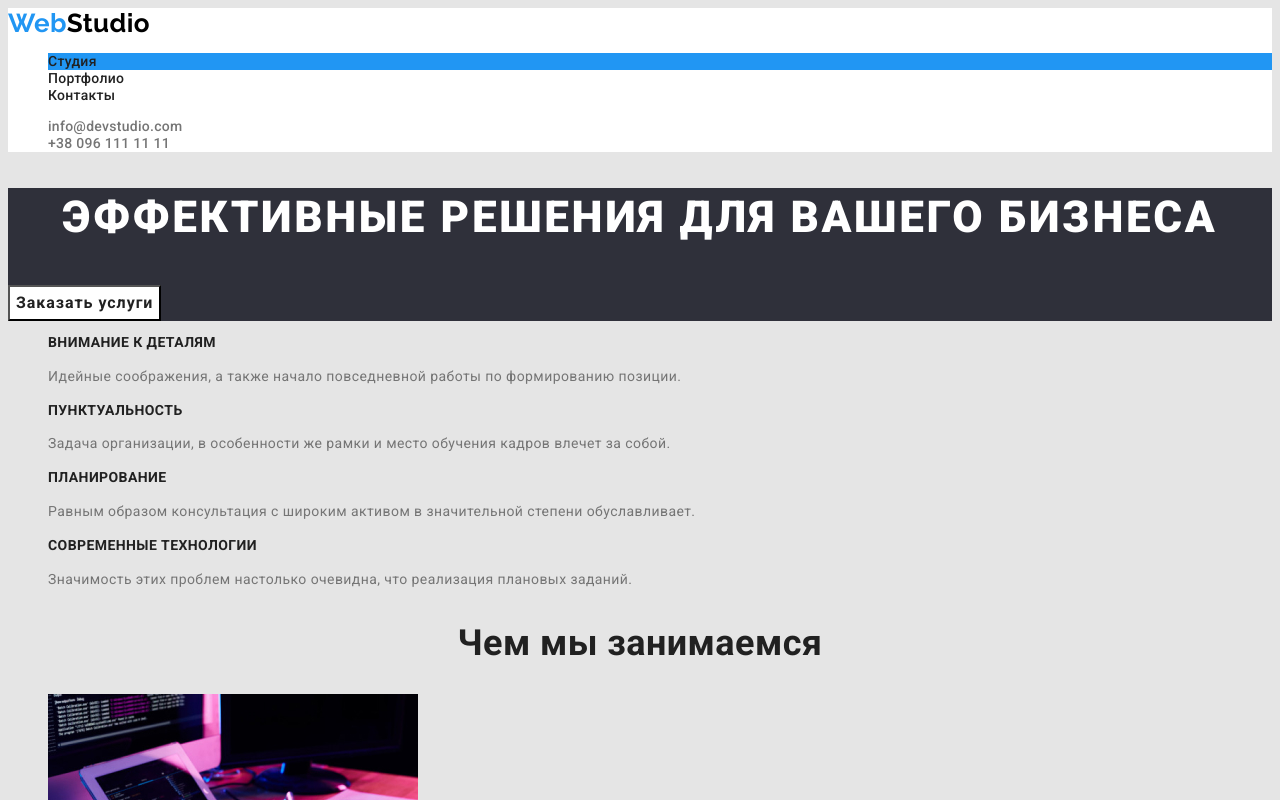
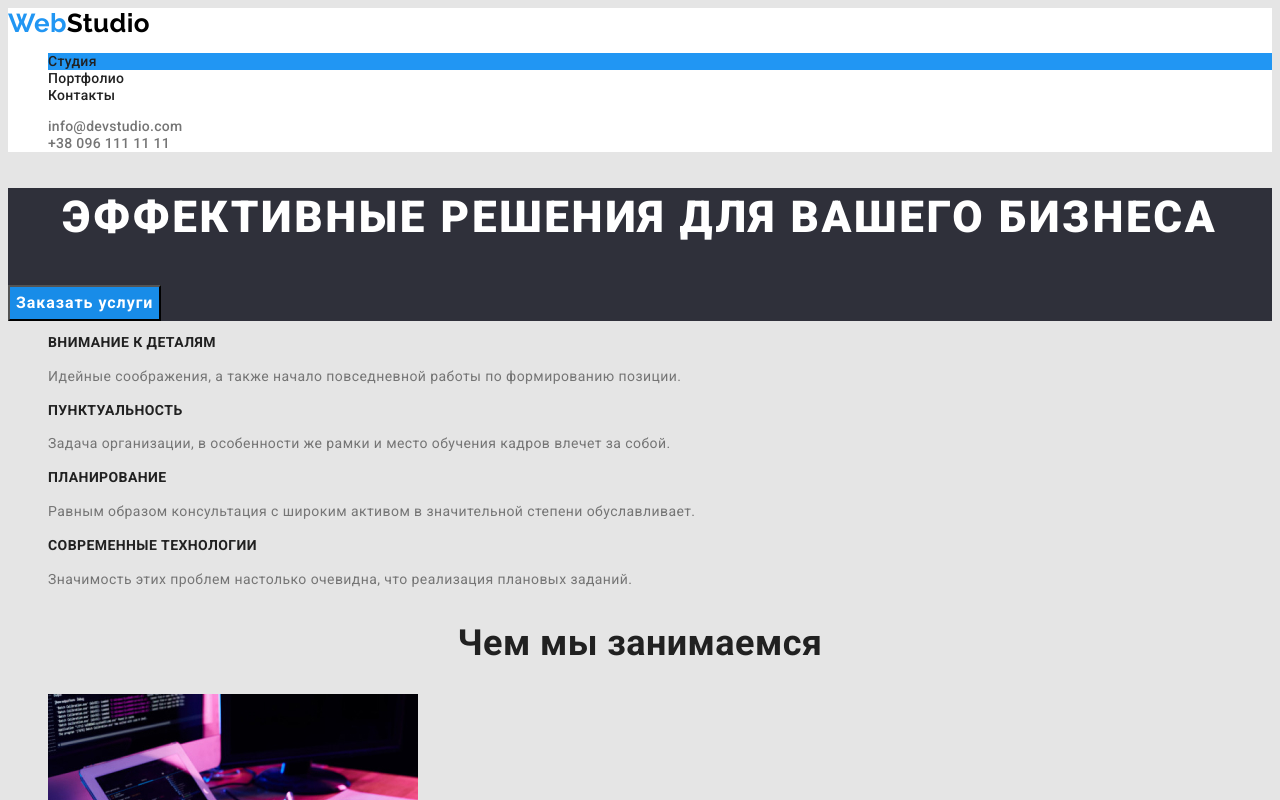
Before and after one commit to pylypchukroman/goit-markup-hw-02, a plain HTML site: page index.html in a window 1280 px wide. In both pictures the pointer is over the button "Заказать услуги". Shown: the top 800 px of the page. Drawn offline with Linux system fonts and the light colour scheme.

Commit message:
додає зміну фону кнопки

```diff
--- a/css/styles.css
+++ b/css/styles.css
@@ -114,8 +114,8 @@ ul {
 }
 .hero-button:hover,
 .hero-button:focus {
-  color: var(--title-text-color);
-  background-color: var(--primary-white);
+  color: var(--primary-white);
+  background-color: #188ce8;
 }
 /* .button.primary {
   color: var(--primary-white);
```
